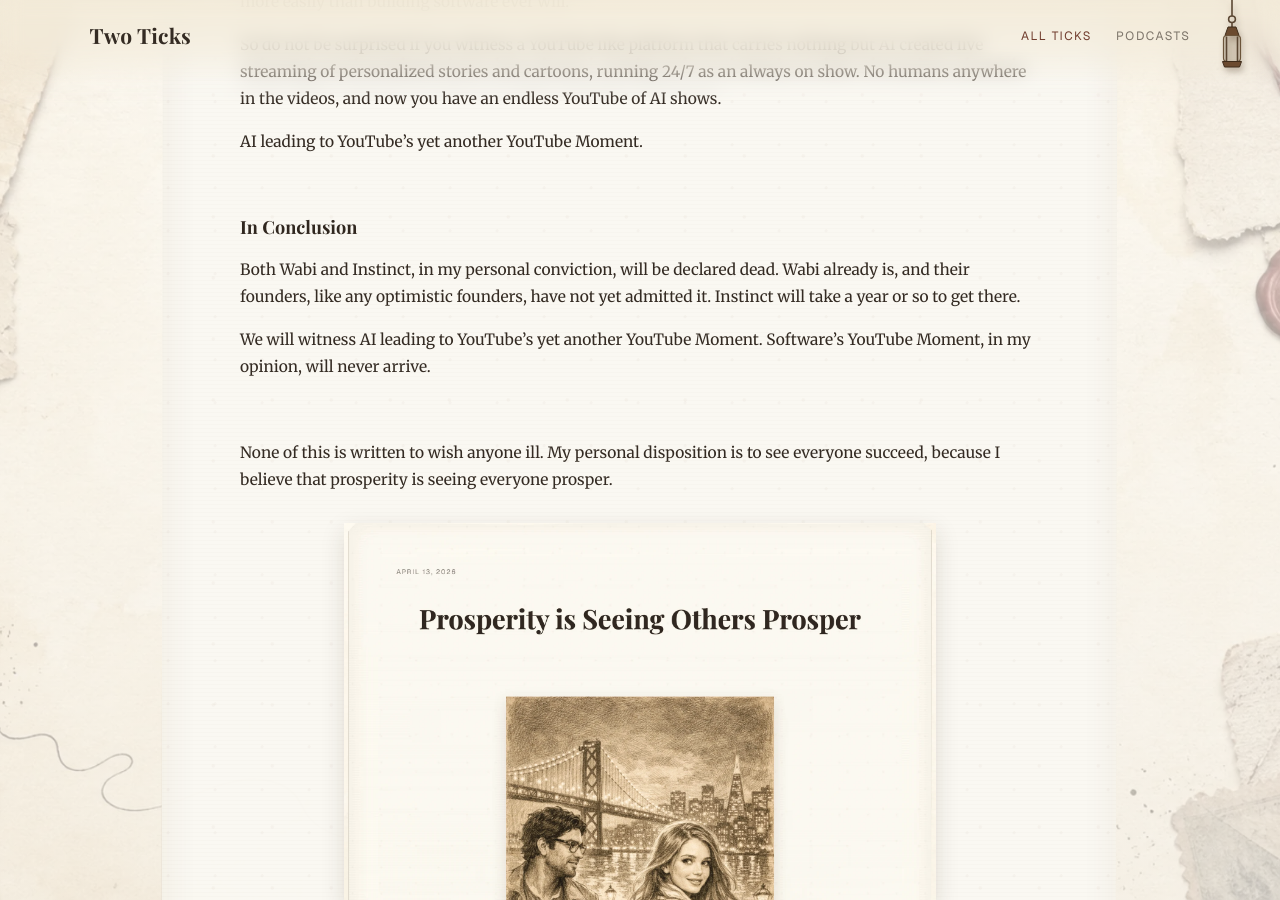
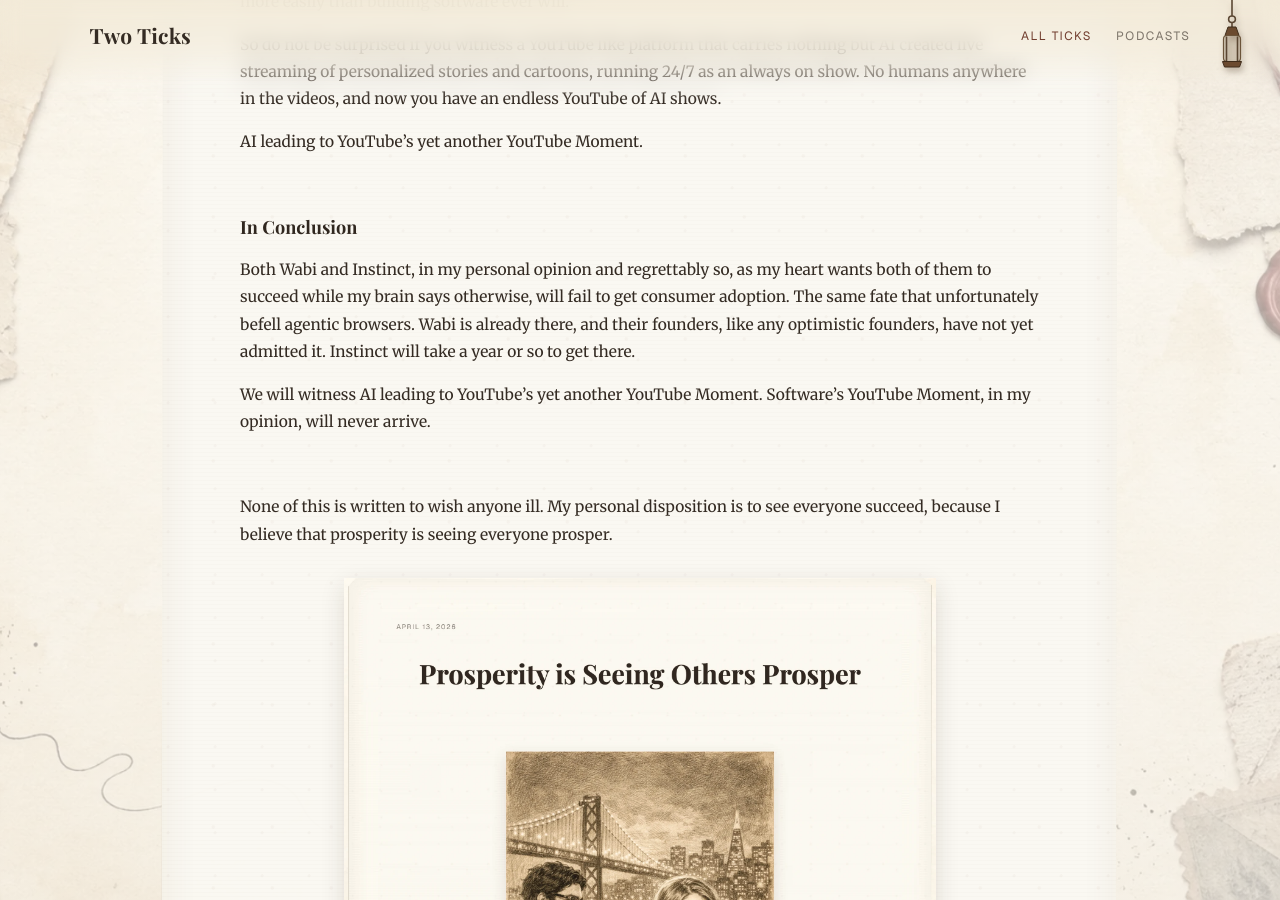
Before and after one commit to trmanish/trmanish.github.io, a Jekyll site: the page built from _posts/2026-08-29-on-consumer-agents-and-ais-youtube-moment-again.md, in a window 1280 px wide and 900 px high, scrolled down 5344 px. Built offline with Jekyll 4.4.1, drawn with Linux system fonts in a browser that asks for light colours.

Commit message:
Rework the conclusion line on Wabi and Instinct

```diff
--- a/_posts/2026-08-29-on-consumer-agents-and-ais-youtube-moment-again.md
+++ b/_posts/2026-08-29-on-consumer-agents-and-ais-youtube-moment-again.md
@@ -131,7 +131,7 @@ AI leading to YouTube's yet another YouTube Moment.
 
 ### In Conclusion
 
-Both Wabi and Instinct, in my personal conviction, will be declared dead. Wabi already is, and their founders, like any optimistic founders, have not yet admitted it. Instinct will take a year or so to get there.
+Both Wabi and Instinct, in my personal opinion and regrettably so, as my heart wants both of them to succeed while my brain says otherwise, will fail to get consumer adoption. The same fate that unfortunately befell agentic browsers. Wabi is already there, and their founders, like any optimistic founders, have not yet admitted it. Instinct will take a year or so to get there.
 
 We will witness AI leading to YouTube's yet another YouTube Moment. Software's YouTube Moment, in my opinion, will never arrive.
 
```
